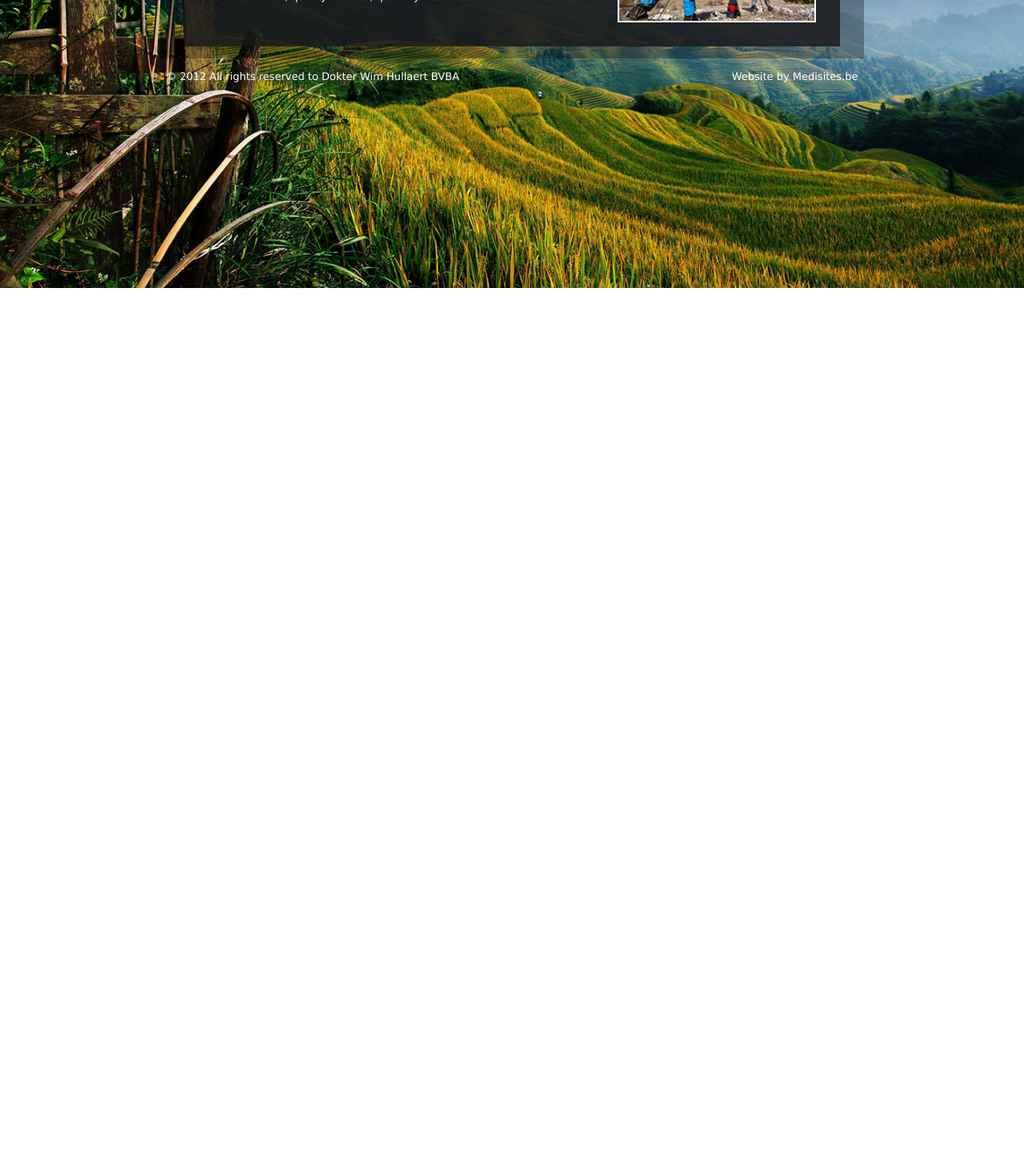
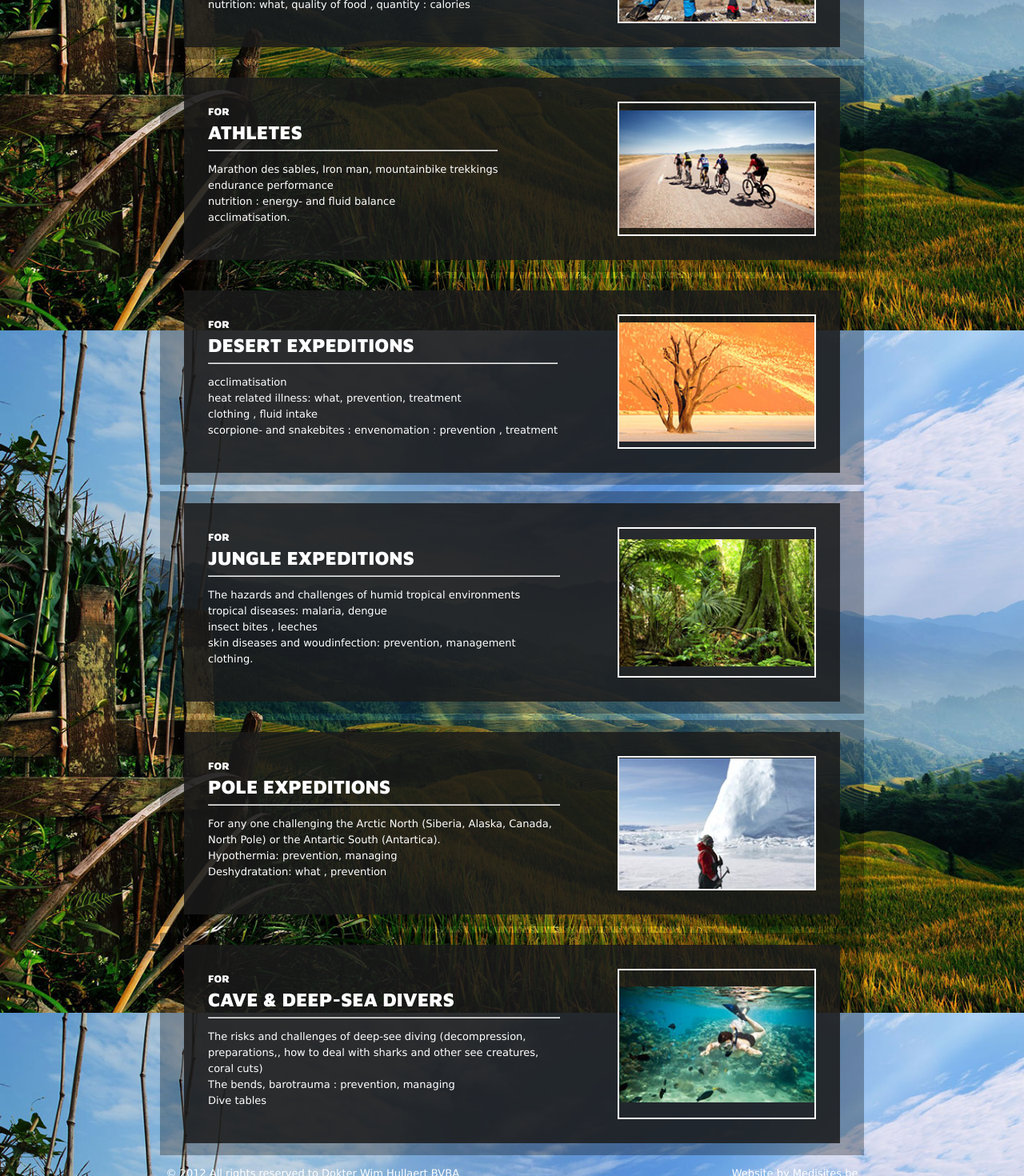
Before and after one commit to codelikeshuwen/mountain-and-expedition-medicine.be, a Vue app: page /for-who in a window 1280 px wide. Shown: the part 440-1910 px from the top of the page at 80% size. Before the commit the page ends 800 px from the top, so only its background shows below. Built offline with nearby package versions, Linux system fonts and the light colour scheme.

Commit message:
Keep Updating forwho page

```diff
--- a/src/App.vue
+++ b/src/App.vue
@@ -16,7 +16,7 @@ html,
 body,
 #app,
 .page {
-  height: 100%;
+  min-height: 100%;
 }
 body {
   margin: 0px;
--- a/src/components/ForWhoPage.vue
+++ b/src/components/ForWhoPage.vue
@@ -14,12 +14,13 @@ export default {
 <template>
   <div id="forwho" class="page">
     <PageHeader />
-    <main>
-      <div class="bg">
+    <main id="forwho">
+      <div id="forwho" class="bg">
         <div id="forwho" class="container">
           <div class="textbox">
             <h5>FOR</h5>
             <h1>MOUNTAINEERS & ROCK CLIMBERS</h1>
+            <hr />
             <p>
               Altitude illness: what , prevention, treatment <br />
               oxygen: when, how much l/min <br />
@@ -30,6 +31,109 @@ export default {
           <img src="@/assets/images/mountaineers_0.jpg" alt="moutainners" />
         </div>
       </div>
+
+      <div class="bg">
+        <div id="forwho" class="container">
+          <div class="textbox">
+            <h5>FOR</h5>
+            <h1>ATHLETES</h1>
+            <hr />
+            <p>
+              Marathon des sables, Iron man, mountainbike trekkings
+              <br />
+              endurance performance
+              <br />
+              nutrition : energy- and fluid balance
+              <br />
+              acclimatisation.
+            </p>
+          </div>
+          <img src="@/assets/images/desert-bikers_0.jpg" alt="desert-bikers" />
+        </div>
+      </div>
+
+      <div class="bg">
+        <div id="forwho" class="container">
+          <div class="textbox">
+            <h5>FOR</h5>
+            <h1>DESERT EXPEDITIONS</h1>
+            <hr />
+            <p>
+              acclimatisation
+              <br />
+              heat related illness: what, prevention, treatment
+              <br />
+              clothing , fluid intake
+              <br />
+              scorpione- and snakebites : envenomation : prevention , treatment
+            </p>
+          </div>
+          <img src="@/assets/images/desert_0.jpg" alt="desert" />
+        </div>
+      </div>
+
+      <div class="bg">
+        <div id="forwho" class="container">
+          <div class="textbox">
+            <h5>FOR</h5>
+            <h1>JUNGLE EXPEDITIONS</h1>
+            <hr />
+            <p>
+              The hazards and challenges of humid tropical environments
+              <br />
+              tropical diseases: malaria, dengue
+              <br />
+              insect bites , leeches
+              <br />
+              skin diseases and woudinfection: prevention, management clothing.
+            </p>
+          </div>
+          <img src="@/assets/images/jungle_0.jpg" alt="jungle" />
+        </div>
+      </div>
+
+      <div class="bg">
+        <div id="forwho" class="container">
+          <div class="textbox">
+            <h5>FOR</h5>
+            <h1>POLE EXPEDITIONS</h1>
+            <hr />
+            <p>
+              For any one challenging the Arctic North (Siberia, Alaska, Canada,
+              North Pole) or the Antartic South (Antartica).
+              <br />
+              Hypothermia: prevention, managing
+
+              <br />
+              Deshydratation: what , prevention
+            </p>
+          </div>
+          <img
+            src="@/assets/images/pole-expedition-member.jpg"
+            alt="pole-expedition-member"
+          />
+        </div>
+      </div>
+
+      <div class="bg">
+        <div id="forwho" class="container">
+          <div class="textbox">
+            <h5>FOR</h5>
+            <h1>CAVE & DEEP-SEA DIVERS</h1>
+            <hr />
+            <p>
+              The risks and challenges of deep-see diving (decompression,
+              preparations,, how to deal with sharks and other see creatures,
+              coral cuts)
+              <br />
+              The bends, barotrauma : prevention, managing
+              <br />
+              Dive tables
+            </p>
+          </div>
+          <img src="@/assets/images/diver_0.jpg" alt="diver" />
+        </div>
+      </div>
     </main>
     <PageFooter />
   </div>
@@ -38,6 +142,15 @@ export default {
 <style>
 #forwho.page {
   background-image: url("@/assets/images/bg-fields.jpg");
+}
+
+main #forwho {
+  display: flex;
+}
+
+#forwho.bg {
+  display: flex;
+  flex-direction: column;
 }
 
 #forwho.container {
--- a/src/components/HomePage.vue
+++ b/src/components/HomePage.vue
@@ -79,6 +79,8 @@ export default {
 main {
   display: flex;
   justify-content: center;
+  flex-direction: column;
+  gap: 1vh;
 }
 
 .bg {
--- a/src/components/PageFooter.vue
+++ b/src/components/PageFooter.vue
@@ -11,7 +11,7 @@
 footer {
   display: flex;
   justify-content: center;
-  padding-bottom: 15%;
+  padding-bottom: 100px;
 }
 
 .footer-container {
```
Also changed, not shown: src/assets/images/desert-bikers_0.jpg (added).
